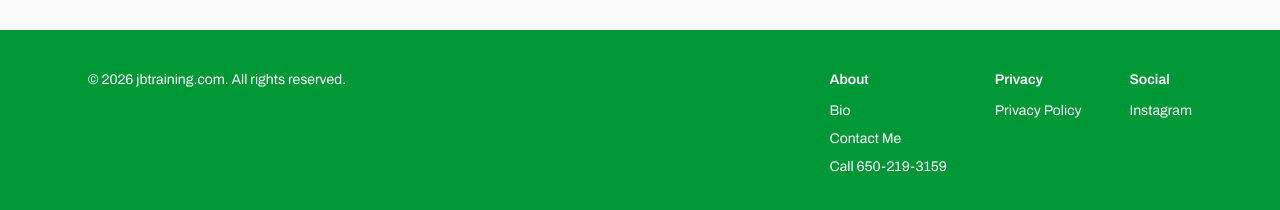
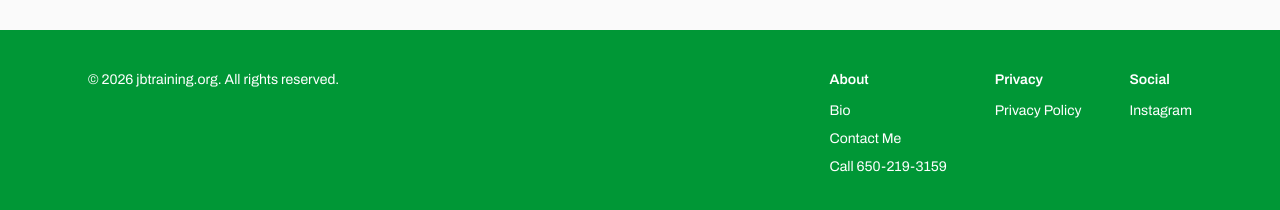
Before and after one commit to arihantchoudhary/jbtraining, a Next.js app in the folder apps/web/: page / in a window 1280 px wide. Shown: the part 7010-7220 px from the top of the page. Built offline with nearby package versions, Linux system fonts and the light colour scheme; no server answers.

Commit message:
fix: update footer domain from jbtraining.com to jbtraining.org

```diff
--- a/apps/web/src/components/site/footer.tsx
+++ b/apps/web/src/components/site/footer.tsx
@@ -27,7 +27,7 @@ export function SiteFooter() {
     <footer className="bg-brand-green py-10 text-white">
       <div className="mx-auto flex max-w-6xl flex-col gap-8 px-6 sm:flex-row sm:justify-between">
         <p className="text-sm">
-          © {new Date().getFullYear()} jbtraining.com. All rights reserved.
+          © {new Date().getFullYear()} jbtraining.org. All rights reserved.
         </p>
         <div className="flex flex-wrap gap-x-12 gap-y-6">
           {columns.map((col) => (
```
